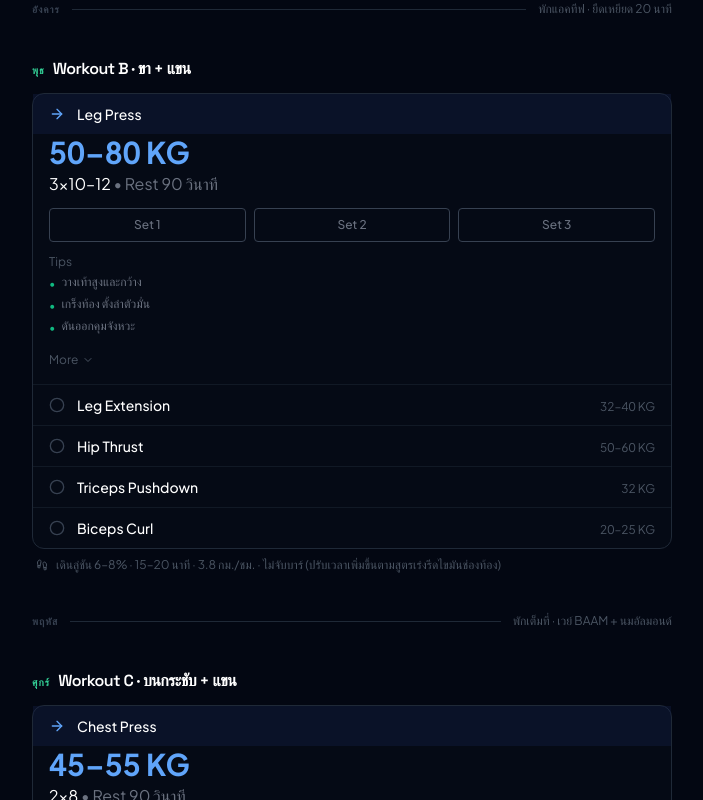
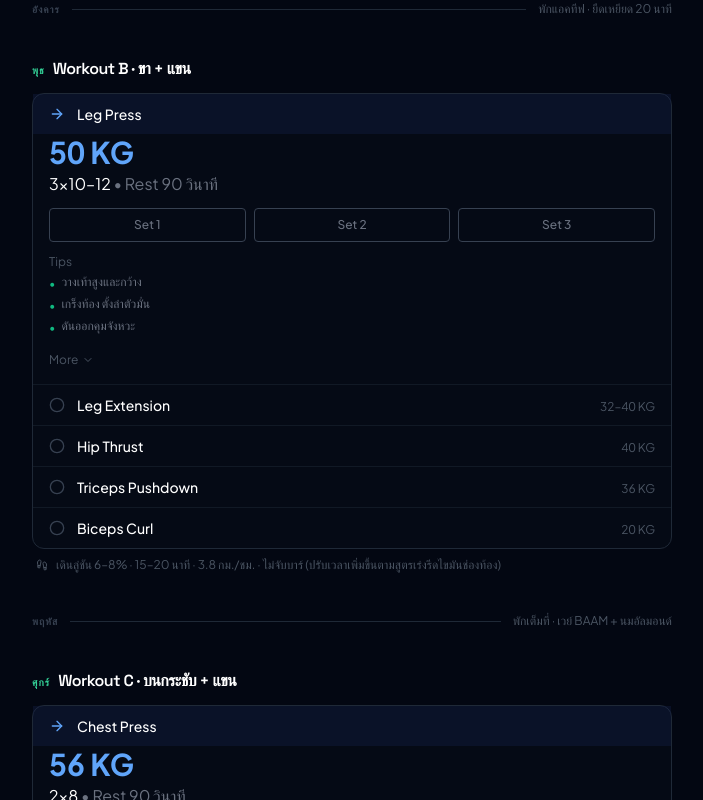
Before and after one commit to kowito/kowito.com, a Next.js app: page /personal-training in a window 1280 px wide. Shown: the part 760-1560 px from the top of the page, without its empty margins (288-991 px from the left). Built offline with nearby package versions, Linux system fonts and the light colour scheme.

Commit message:
Update exercise weights in personal training plan

```diff
--- a/app/personal-training/page.tsx
+++ b/app/personal-training/page.tsx
@@ -44,7 +44,7 @@ const mondayExercises: Exercise[] = [
       "ยืดแผงหลังให้สุด"
     ],
     muscle: "หลัง",
-    weight: "30–40 KG",
+    weight: "36 KG",
     video: "https://www.youtube.com/watch?v=bNmvKpJSWKM",
   },
   {
@@ -127,7 +127,7 @@ const wednesdayExercises: Exercise[] = [
       "No-Squat Edition เซฟหัวเข่า"
     ],
     muscle: "ขา",
-    weight: "50–80 KG",
+    weight: "50 KG",
     video: "https://www.youtube.com/watch?v=L3B4nwqHufs",
   },
   {
@@ -165,7 +165,7 @@ const wednesdayExercises: Exercise[] = [
       "สร้างก้นกระชับ"
     ],
     muscle: "ก้น",
-    weight: "50–60 KG",
+    weight: "40 KG",
     video: "https://www.youtube.com/watch?v=CvuVYMFd11g",
   },
   {
@@ -184,7 +184,7 @@ const wednesdayExercises: Exercise[] = [
       "เซ็ตที่ 3: Partials ครึ่งล่าง 4–5 ครั้ง"
     ],
     muscle: "หลังแขน",
-    weight: "32 KG",
+    weight: "36 KG",
     video: "https://www.youtube.com/watch?v=1FjkhpZsaxc",
   },
   {
@@ -204,7 +204,7 @@ const wednesdayExercises: Exercise[] = [
       "เซ็ตที่ 3: Partials ครึ่งล่าง 4–5 ครั้ง"
     ],
     muscle: "หน้าแขน",
-    weight: "20–25 KG",
+    weight: "20 KG",
     video: "https://www.youtube.com/watch?v=CrbTqNOlFgE",
   },
 ]
@@ -226,7 +226,7 @@ const fridayExercises: Exercise[] = [
       "สร้างฐานอกหนาตัดขอบชัด"
     ],
     muscle: "อก",
-    weight: "45–55 KG",
+    weight: "56 KG",
     video: "https://www.youtube.com/shorts/Qu7-ceCvq7w",
   },
   {
```
